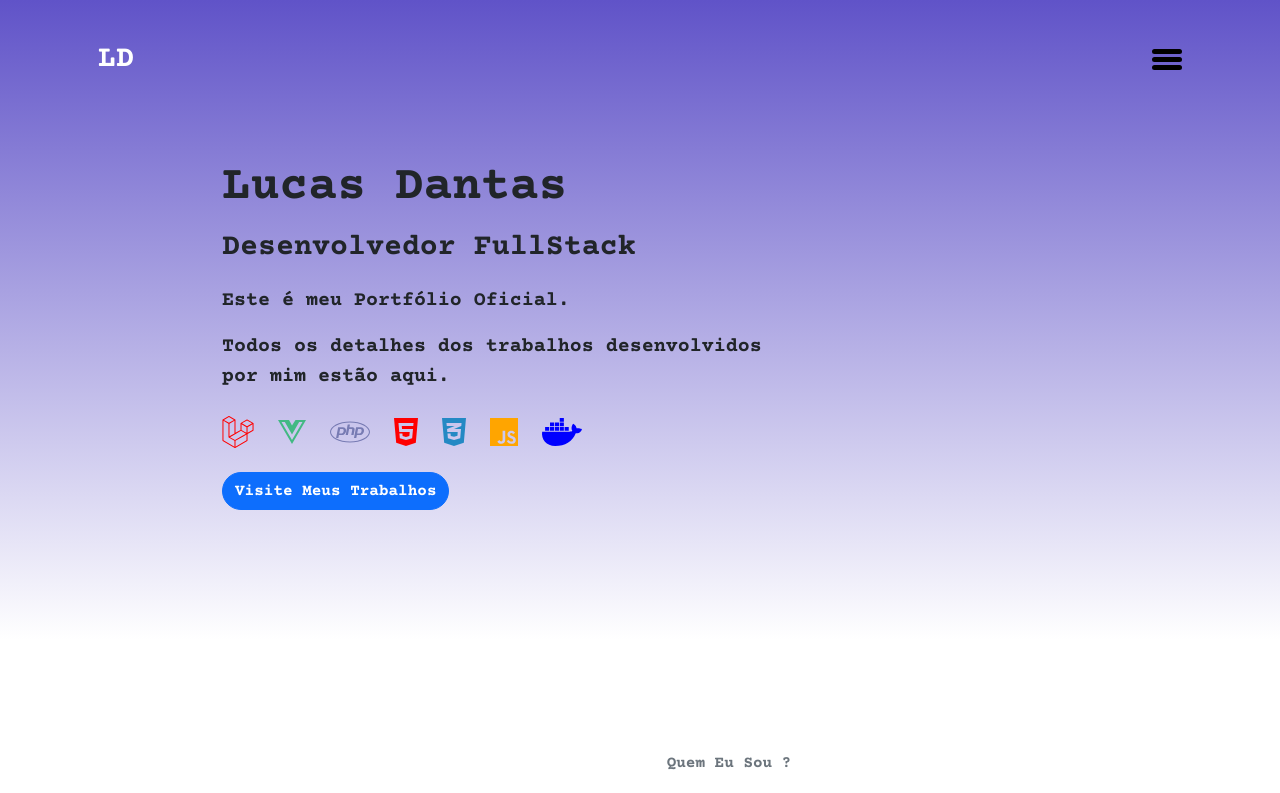
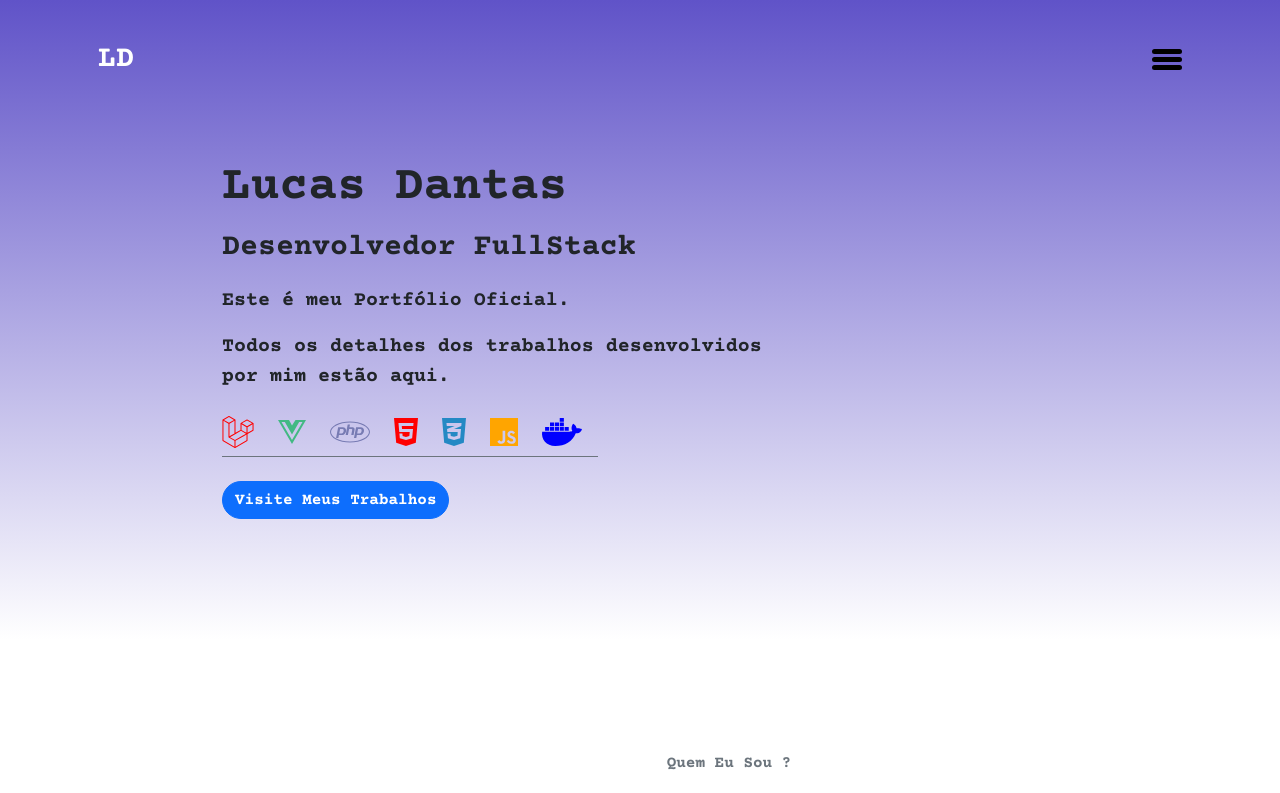
Before and after one commit to lucas-dantas10/portfolio-lucas, a Vue app: page / in a window 1280 px wide. Shown: the top 793 px of the page. Built offline with nearby package versions, Linux system fonts and the light colour scheme; what vue-backtotop would draw is missing.

Commit message:
Borda em baixo dos ícones adicionado

```diff
--- a/src/components/Header/Header.vue
+++ b/src/components/Header/Header.vue
@@ -10,7 +10,7 @@
             <p class="fs-5 ln-lg">Este é meu Portfólio Oficial.</p>
             <p class="fs-5 ln-lg">Todos os detalhes dos trabalhos desenvolvidos<br> por mim estão aqui.</p>
 
-            <div class="habilities d-flex align-items-center gap-4 mt-4 mb-4">
+            <div class="habilities border-bottom border-secondary pb-2 d-flex align-items-center gap-4 mt-4 mb-4">
                 <font-awesome-icon :icon="['fab', 'laravel']" class="icons" style="color: red" />
                 <font-awesome-icon :icon="['fab', 'vuejs']" class="icons" style="color: #42b983" />
                 <font-awesome-icon :icon="['fab', 'php']" class="icons" style="color: #777BB3" />
@@ -31,9 +31,10 @@
     margin-bottom: 12rem;
 }
 
-/* .habilities {
-    border: 1px solid #d3d3d3;
-} */
+.habilities {
+    width: 45%;
+    border-color: var(--black);
+}
 
 .icons {
     font-size: 2rem;
```
